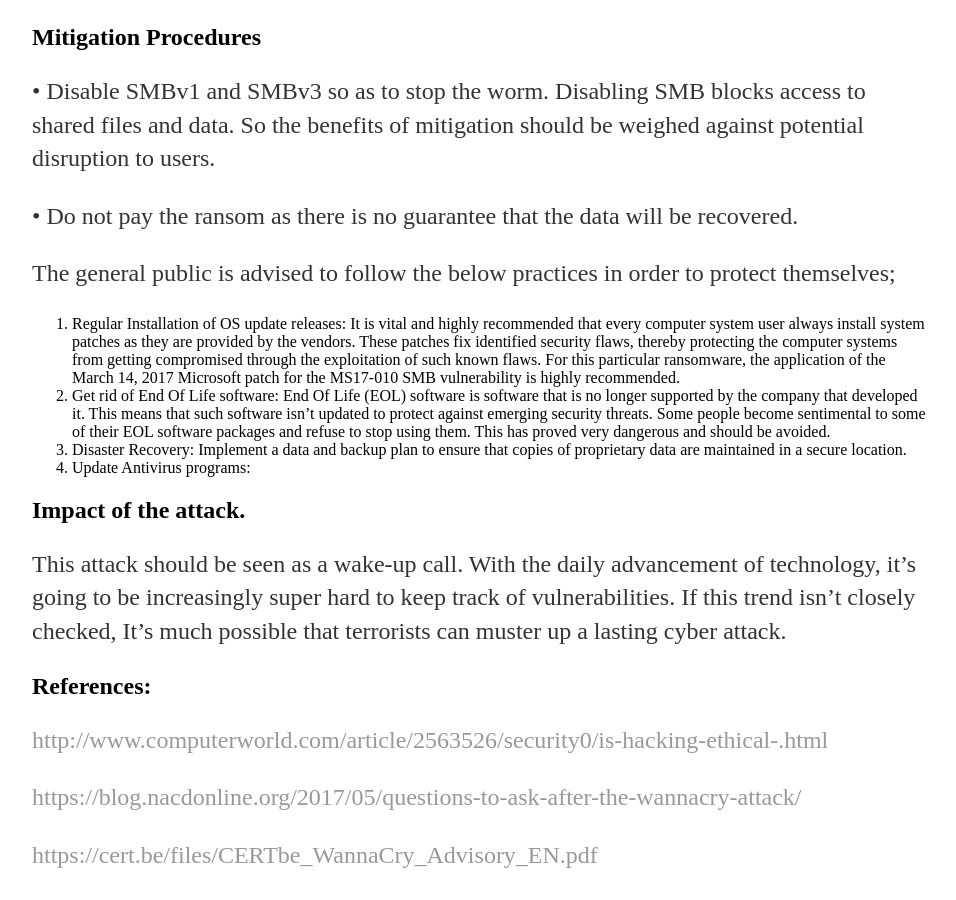
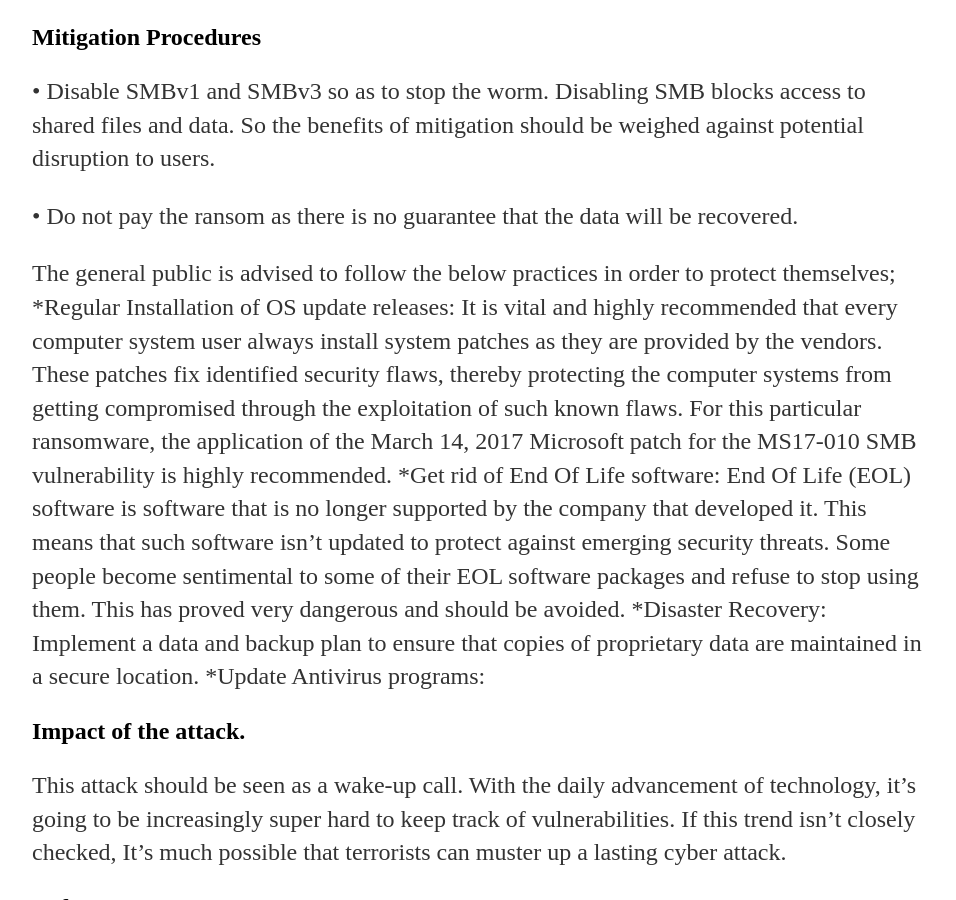
Before and after one commit to matsiko/matsiko.github.io, a Jekyll site: the page built from _posts/2017-05-27-hacking-ethics.md, in a window 1280 px wide and 900 px high, scrolled down 2063 px. Shown: the whole window, without its empty margins (160-1116 px from the left). Built offline with Jekyll 4.4.1, drawn with Linux system fonts in a browser that asks for light colours; our own code applies the rules of GitHub Pages for plain Markdown files; part of the change alters nothing that is shown.

```diff
--- a/_posts/2017-05-27-hacking-ethics.md
+++ b/_posts/2017-05-27-hacking-ethics.md
@@ -41,10 +41,10 @@ Mitigation Procedures
 •	Do not pay the ransom as there is no guarantee that the data will be recovered.
 
 The general public is advised to follow the below practices in order to protect themselves;
-1.	Regular Installation of OS update releases: It is vital and highly recommended that every computer system user always install system patches as they are provided by the vendors. These patches fix identified security flaws, thereby protecting the computer systems from getting compromised through the exploitation of such known flaws. For this particular ransomware, the application of the March 14, 2017 Microsoft patch for the MS17-010 SMB vulnerability is highly recommended.
-2.	Get rid of End Of Life software: End Of Life (EOL) software is software that is no longer supported by the company that developed it. This means that such software isn’t updated to protect against emerging security threats. Some people become sentimental to some of their EOL software packages and refuse to stop using them. This has proved very dangerous and should be avoided.
-3.	Disaster Recovery:  Implement a data and backup plan to ensure that copies of proprietary data are maintained in a secure location.
-4.	Update Antivirus programs:
+*Regular Installation of OS update releases: It is vital and highly recommended that every computer system user always install system patches as they are provided by the vendors. These patches fix identified security flaws, thereby protecting the computer systems from getting compromised through the exploitation of such known flaws. For this particular ransomware, the application of the March 14, 2017 Microsoft patch for the MS17-010 SMB vulnerability is highly recommended.
+*Get rid of End Of Life software: End Of Life (EOL) software is software that is no longer supported by the company that developed it. This means that such software isn’t updated to protect against emerging security threats. Some people become sentimental to some of their EOL software packages and refuse to stop using them. This has proved very dangerous and should be avoided.
+*Disaster Recovery:  Implement a data and backup plan to ensure that copies of proprietary data are maintained in a secure location.
+*Update Antivirus programs:
 
 Impact of the attack.
 --------------------
```
